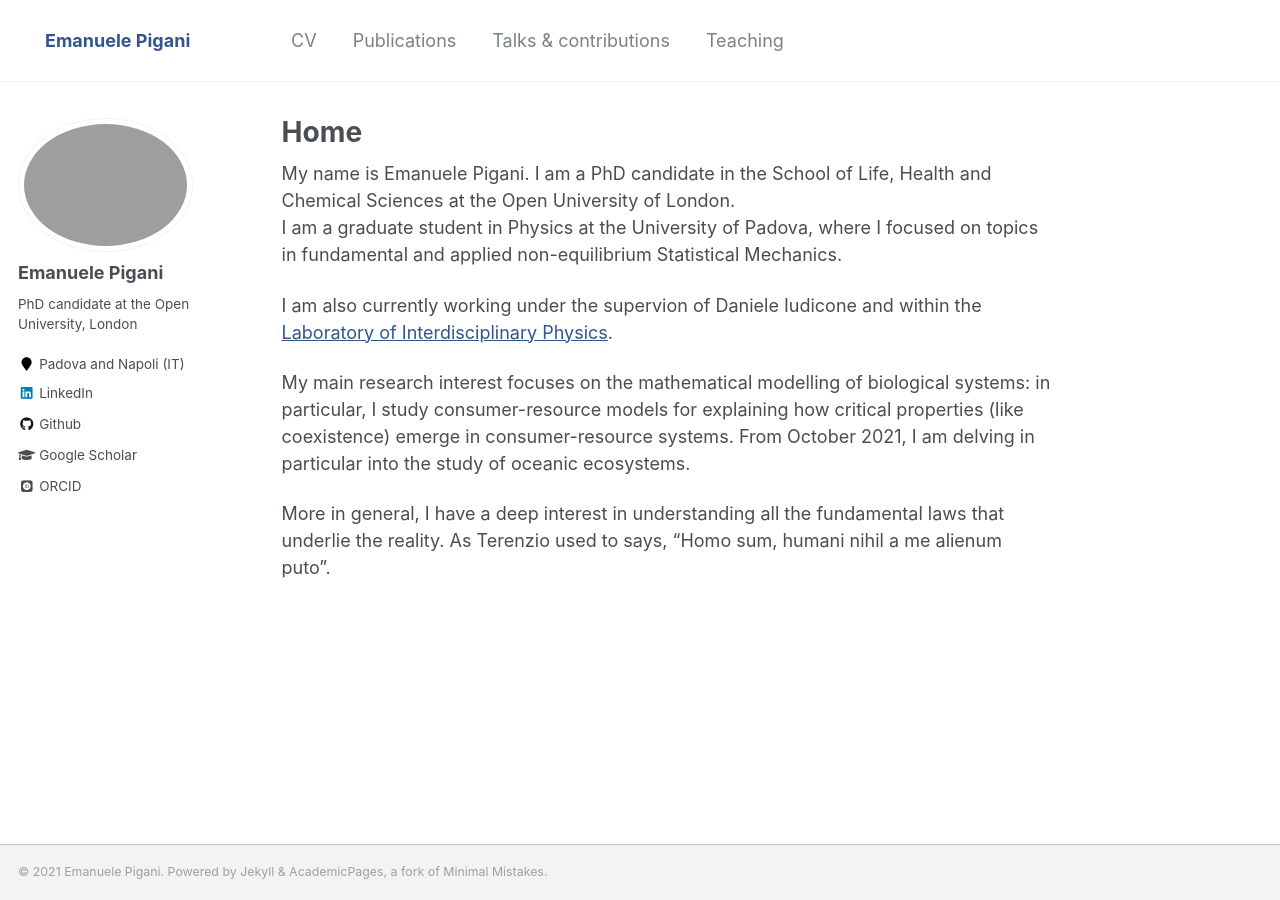
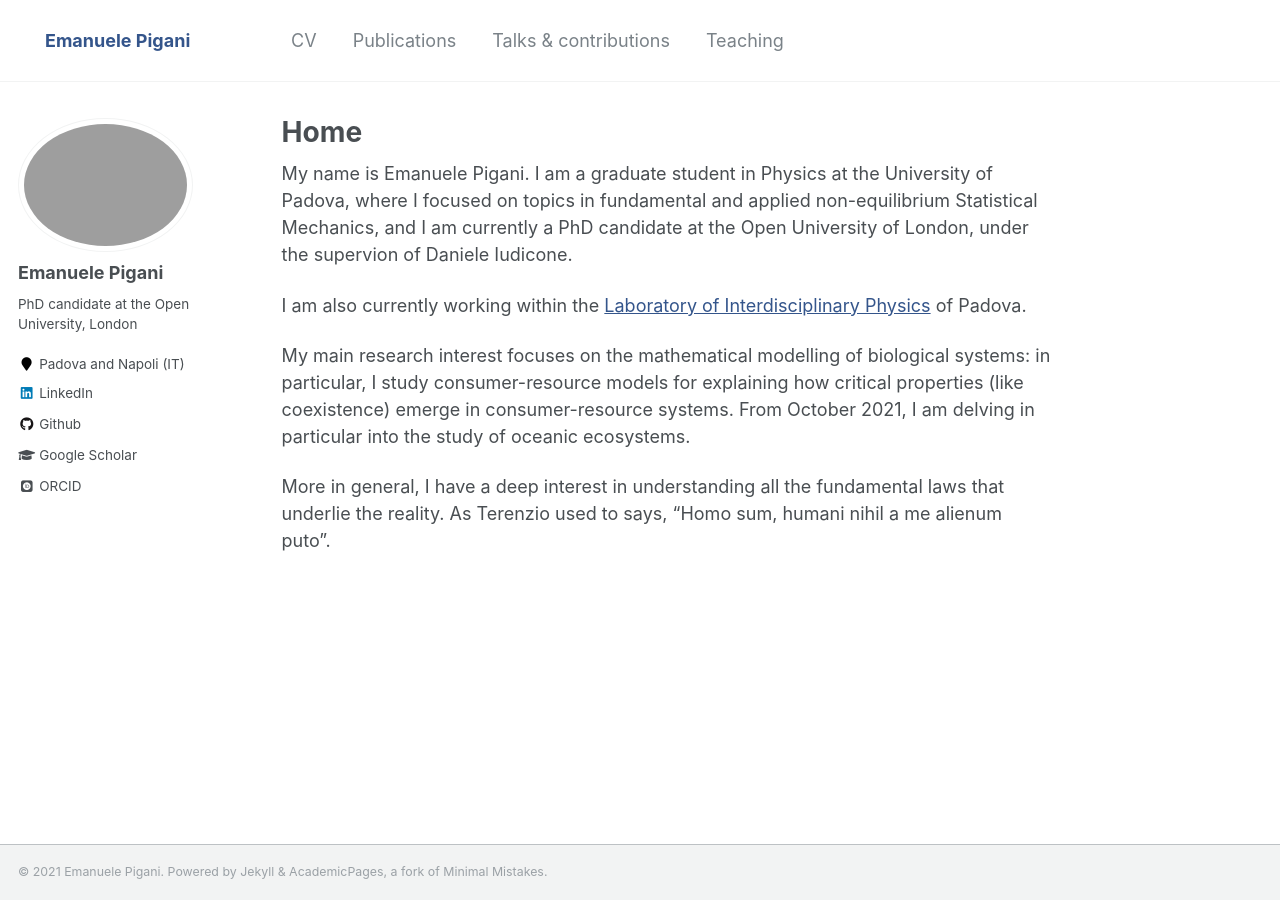
Before and after one commit to epigani/epigani.github.io, a Jekyll site: the page built from _pages/about.md, in a window 1280 px wide. Built offline with Jekyll 4.4.1, drawn with Linux system fonts in a browser that asks for light colours; some web fonts are replaced.

Commit message:
Update about.md

```diff
--- a/_pages/about.md
+++ b/_pages/about.md
@@ -8,10 +8,10 @@ redirect_from:
   - /about.html
 ---
 
-My name is Emanuele Pigani. I am a PhD candidate in the School of Life, Health and Chemical Sciences at the Open University of London.
-I am a graduate student in Physics at the University of Padova, where I focused on topics in fundamental and applied non-equilibrium Statistical Mechanics.
+My name is Emanuele Pigani.
+I am a graduate student in Physics at the University of Padova, where I focused on topics in fundamental and applied non-equilibrium Statistical Mechanics, and I am currently a PhD candidate at the Open University of London, under the supervion of Daniele Iudicone.
 
-I am also currently working under the supervion of Daniele Iudicone and within the [Laboratory of Interdisciplinary Physics](https://liphlab.com/){:target="_blank"}<!--_-->.
+I am also currently working within the [Laboratory of Interdisciplinary Physics](https://liphlab.com/){:target="_blank"}<!--_--> of Padova.
 
 My main research interest focuses on the mathematical modelling of biological systems: in particular, I study consumer-resource models for explaining how critical properties (like coexistence) emerge in consumer-resource systems. From October 2021, I am delving in particular into the study of oceanic ecosystems.
 
```
